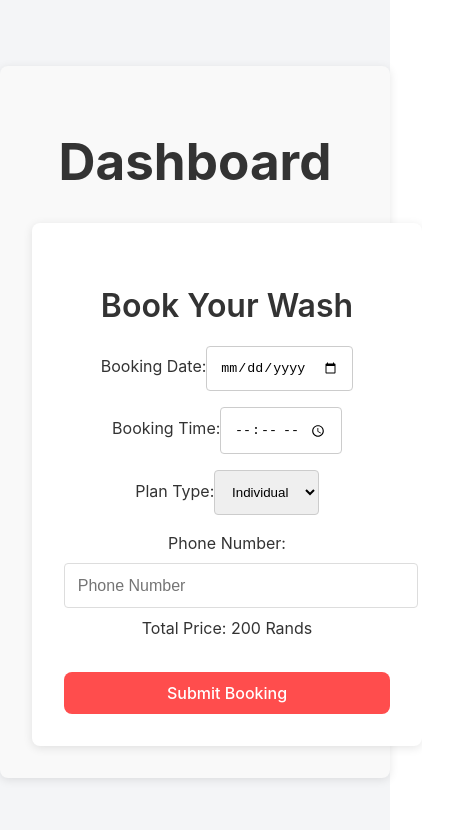
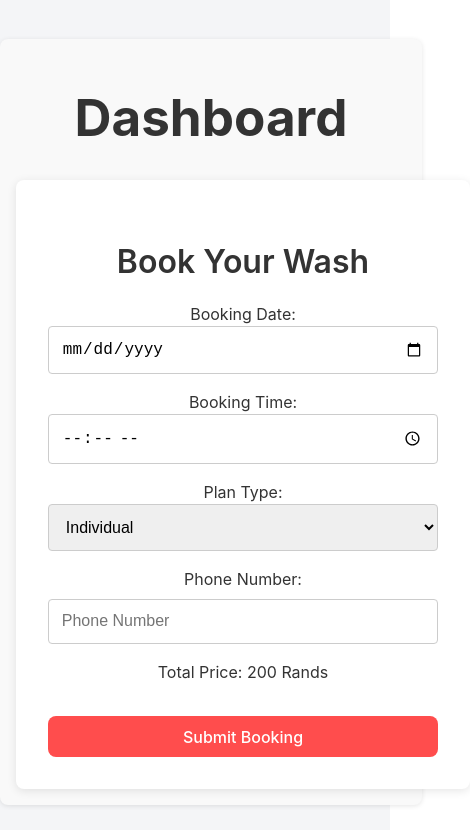
Before and after one commit to ST10317078/car-wash-app, a React (Vite) app: page /dashboard in a window 390 px wide. Shown: the top 830 px of the page, 470 px wide, since content can reach past the window. Built offline with nearby package versions, Linux system fonts and the light colour scheme.

Commit message:
Update Dashboard.css

```diff
--- a/src/components/Dashboard.css
+++ b/src/components/Dashboard.css
@@ -1,12 +1,12 @@
 /* src/components/Dashboard.css */
 
 .dashboard-container {
+  width: 100%;
   max-width: 600px;
-    margin: auto;
-    padding: 2rem;
+  margin: 20px auto;
+  padding: 1.5rem;
   background-color: #f9f9f9;
   border-radius: 8px;
-    box-shadow: 0 2px 10px rgba(0, 0, 0, 0.1);
 }
 
 form {
@@ -16,15 +16,20 @@
 
 h2 {
   margin-bottom: 1rem;
+  text-align: center;
 }
 
 input[type="date"],
 input[type="time"],
+input[type="text"], /* For the phone number field */
 select {
   padding: 0.8rem;
   border: 1px solid #ccc;
   border-radius: 4px;
   margin-bottom: 1rem;
+  font-size: 1rem;
+  width: 100%; /* Ensure inputs take the full width */
+  box-sizing: border-box;
 }
 
 button {
@@ -35,6 +40,7 @@
   border-radius: 4px;
   cursor: pointer;
   transition: background-color 0.3s;
+  font-size: 1rem;
 }
 
 button:hover {
@@ -55,10 +61,29 @@
   color: red;
   font-size: 0.9rem;
   margin-top: 1rem;
+  text-align: center;
 }
 
 .success-message {
   color: green;
   font-size: 0.9rem;
   margin-top: 1rem;
+  text-align: center;
 }
+
+/* Responsive adjustments */
+@media (max-width: 600px) {
+  .dashboard-container {
+    padding: 1rem;
+    box-shadow: 0 1px 5px rgba(0, 0, 0, 0.1);
+  }
+
+  h2 {
+    font-size: 1.5rem;
+  }
+
+  button {
+    padding: 0.7rem;
+    font-size: 0.9rem;
+  }
+}
```
Lines whose indentation alone changed are shown as unchanged.
